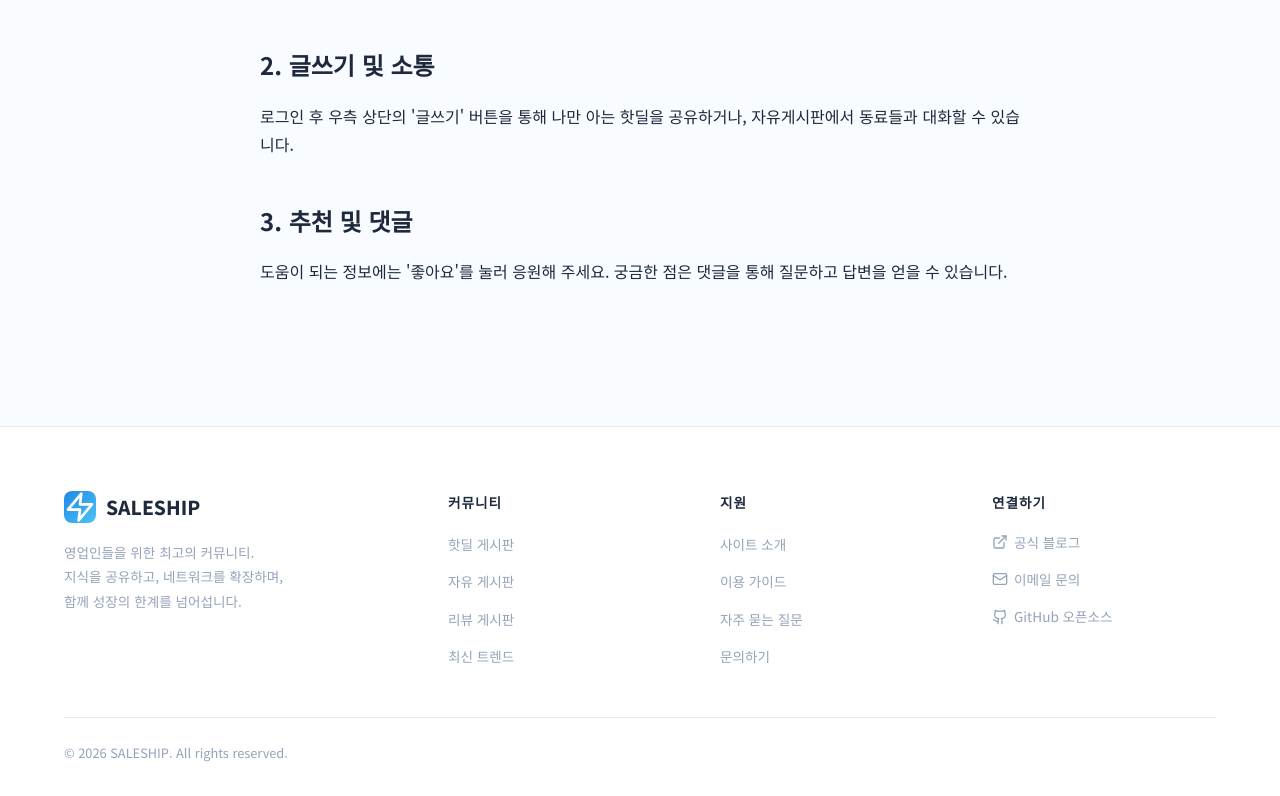
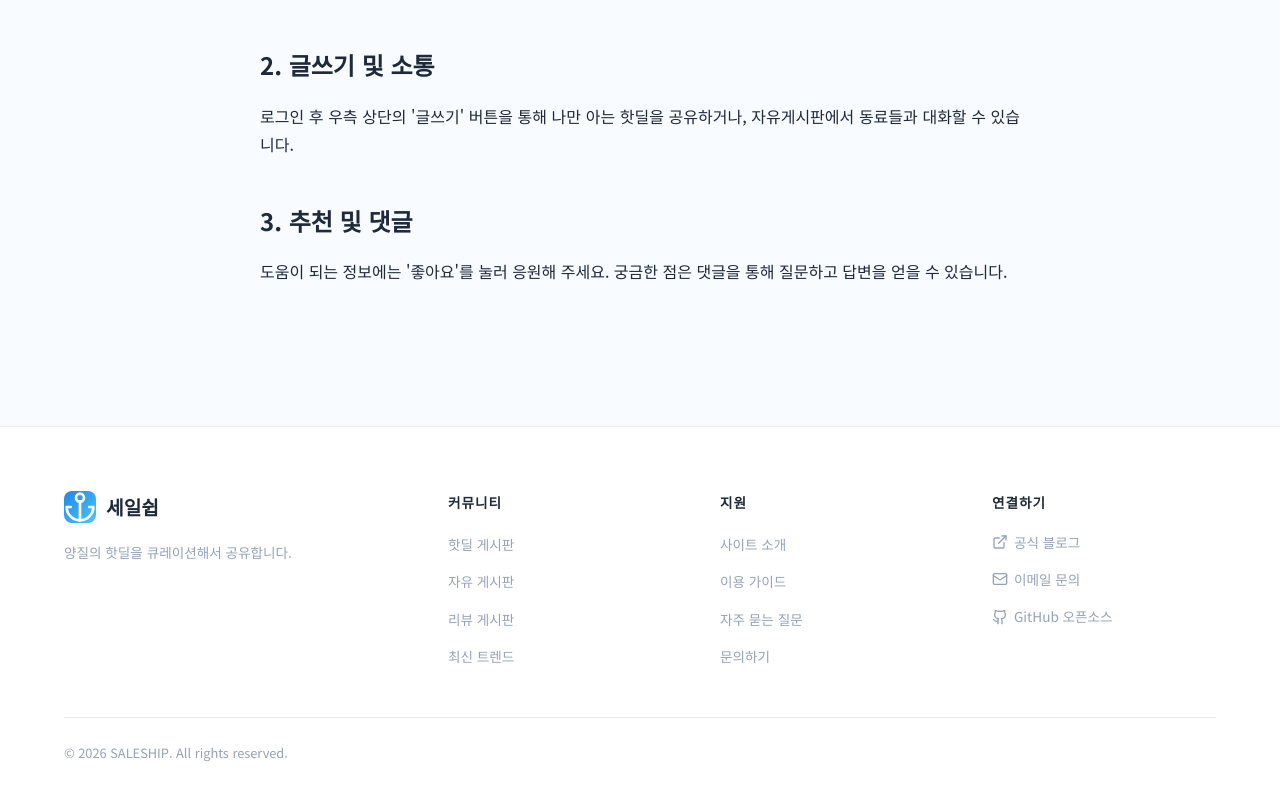
Before and after one commit to phpjt00-droid/saleship, a Next.js app: page /guide in a window 1280 px wide. Shown: the part 492-1288 px from the top of the page. Built offline with nearby package versions, Linux system fonts and the light colour scheme.

Commit message:
Branding: Update footer logo and description ⚓🎨✨

```diff
--- a/src/components/Footer.jsx
+++ b/src/components/Footer.jsx
@@ -1,6 +1,6 @@
 'use client'
 import Link from 'next/link'
-import { Zap, ExternalLink, Github, Mail } from 'lucide-react'
+import { Anchor, ExternalLink, Github, Mail } from 'lucide-react'
 import './Footer.css'
 
 function Footer() {
@@ -11,13 +11,11 @@ function Footer() {
           {/* Brand & Intro */}
           <div className="footer__brand">
             <Link href="/" className="footer__logo">
-              <Zap className="footer__logo-icon" size={24} />
-              <span>SALESHIP</span>
+              <Anchor className="footer__logo-icon" size={24} />
+              <span>세일쉽</span>
             </Link>
             <p className="footer__desc">
-              영업인들을 위한 최고의 커뮤니티.<br />
-              지식을 공유하고, 네트워크를 확장하며,<br />
-              함께 성장의 한계를 넘어섭니다.
+              양질의 핫딜을 큐레이션해서 공유합니다.
             </p>
           </div>
 
```
